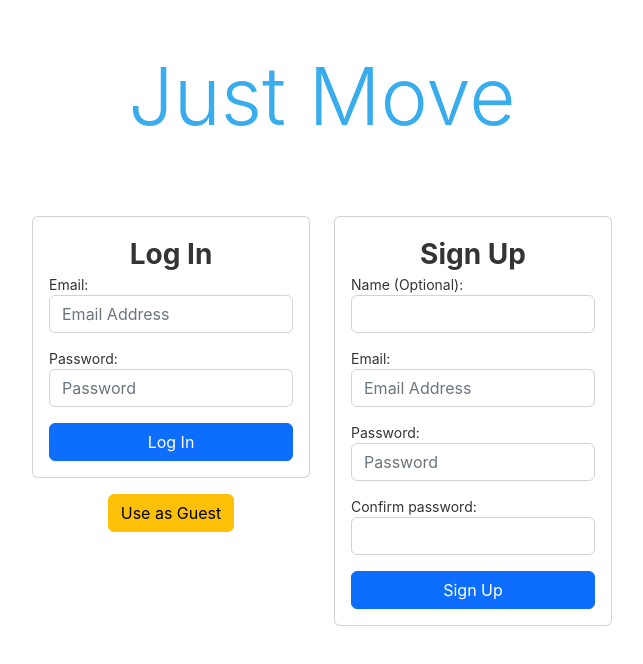
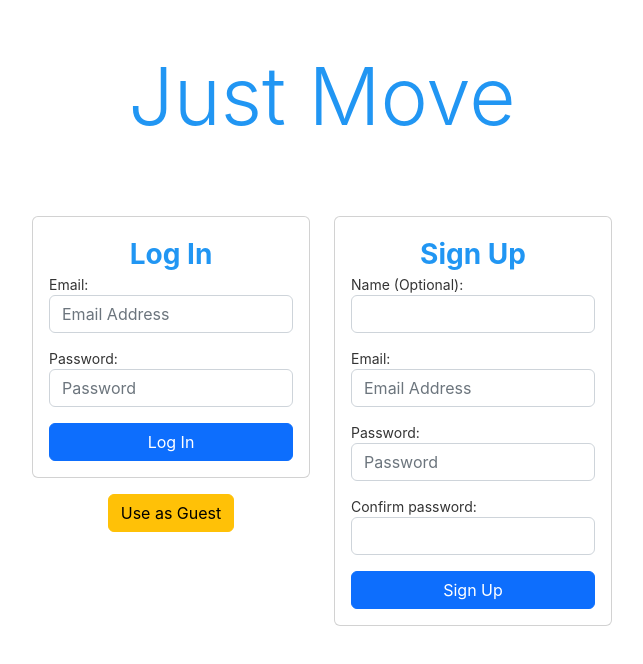
Before and after one commit to goldenwarrior2/Just-Move-115A, a React (Create React App) app in the folder just-move/: page /login in a window 1280 px wide. Shown: the top 664 px of the page, without its empty margins (318-961 px from the left). Built offline with nearby package versions, Linux system fonts and the light colour scheme.

Commit message:
fixed homepage padding and added background color to goals

```diff
--- a/just-move/src/components/UserHomePage/Goal.js
+++ b/just-move/src/components/UserHomePage/Goal.js
@@ -37,7 +37,7 @@ export function Goal({ props, handleDeleteGoal, handleEditGoal }) {
     };
 
     return (
-        <tr>
+        <tr style={{backgroundColor: 'rgba(33, 150, 243, 0.2)'}}>
           <td>{editing ? <input value={startDate} onChange={(e) => setStartDate(e.target.value)} type="text"/> : startDate}</td>
           <td>{editing ? <input value={goal} onChange={(e) => setGoal(e.target.value)} type="text"/> : goal}</td>
           <td>{editing ? <input value={intrinsicMotivation} onChange={(e) => setIntrinsicMotivation(e.target.value)} type="text"/> : intrinsicMotivation}</td>
--- a/just-move/src/components/UserHomePage/SubGoal.js
+++ b/just-move/src/components/UserHomePage/SubGoal.js
@@ -12,7 +12,7 @@ export function SubGoal({props, handleDeletesubGoal,list}){
 
     const [selects,setSelects]=useState();
     return (
-        <tr>
+        <tr style={{backgroundColor: 'rgba(33, 150, 243, 0.2)'}}>
 
         <td>{props.subgoal}</td>
         <td>
--- a/just-move/src/components/UserHomePage/UserHomePage.js
+++ b/just-move/src/components/UserHomePage/UserHomePage.js
@@ -30,6 +30,8 @@ export function UserHomePage() {
   const [errModal, setErrModal] = useState(null);
   const [subgoals, setsubGoals] = useState([]);
   const [GoalList,setGoalList] = useState([]);
+
+  const padding = "100px";
 
   const [addGoalData, setGoalData] = useState({
     startDate: currentDate,
@@ -154,15 +156,19 @@ export function UserHomePage() {
                             </Modal >) : null;
 
   return (
-    <div>
+    <div style={{ display: "flex", flexBasis: "auto"}}>
+    <div style={{ height: "100vh", width: "100vw",
+                  paddingTop: "75px", paddingLeft: padding, paddingRight: padding,
+                  paddingBottom: padding}}>
       {ldSc}
       <div>
-        <button className="btn btn-danger m-2" style={{ position: "absolute", right: 0 }} onClick={handleLogout}>Log Out</button>
+        <div><button className="btn btn-danger m-2" style={{ position: "absolute",
+         right: padding}} onClick={handleLogout}>Log Out</button></div>
         <br></br>
         <div style={{ textAlign: "center" }}>
           <Animation.Slide in={true} placement={React.useState('left')}>
             <h1
-              style={{ color: "#38ACEC" }}>
+              style={{ color: "#2196f3" }}>
               Just Move
             </h1>
           </Animation.Slide>
@@ -192,7 +198,6 @@ export function UserHomePage() {
         >
         </PopupGoalForm>
         <table id="goals-table" className="table mt-5">
-          <Animation.Bounce in={true}>
           <thead>
             <tr>
               <th sope="col">Start Date</th>
@@ -204,8 +209,6 @@ export function UserHomePage() {
               <th scope="col">Progress Bar</th>
               </tr>
           </thead>
-
-          </Animation.Bounce>
           <tbody id="goals-table-body">
             {goals.map((newGoal) => (
               <Goal props={newGoal} key={newGoal.id} handleDeleteGoal={handleDeleteGoal} handleEditGoal={handleEditGoal} />
@@ -225,7 +228,7 @@ export function UserHomePage() {
             onChange={handlesubGoalsChange}
           />
 
-          <IconButton type="submit" icon={<PlusIcon />} appearance="primary" color="cyan">Create</IconButton>
+          <IconButton type="submit" icon={<PlusIcon />} appearance="primary" color="#2196f3">Create</IconButton>
         </form>
 
         <table id="subgoals-table" className="table mt-5">
@@ -248,5 +251,6 @@ export function UserHomePage() {
       </div>
       {modal}
     </div >
+    </div>
   );
 }
--- a/just-move/src/components/login and register/Login.js
+++ b/just-move/src/components/login and register/Login.js
@@ -32,7 +32,8 @@ export function Login() {
   return (
     <form onSubmit={onFormSubmit}>
       <div className="card p-3">
-        <h3 className="heading-5 text-center">Log In</h3>
+        <h3 className="heading-5 text-center"
+            style={{color: '#2196f3'}}>Log In</h3>
         <div>
           <label for="loginEmail">Email:</label>
           <input
--- a/just-move/src/components/login and register/LoginAndRegisterPage.js
+++ b/just-move/src/components/login and register/LoginAndRegisterPage.js
@@ -6,7 +6,7 @@ export function LoginAndRegisterPage() {
 
   return (
     <div className="m-5">
-      <h1 className="display-1 text-center" style={{color: '#38ACEC'}}>Just Move</h1> {/*color is called butterfly blue*/}
+      <h1 className="display-1 text-center" style={{color: '#2196f3'}}>Just Move</h1> {/*color is called butterfly blue*/}
       <div className="row row-cols-4 g-4 mt-5">
         <div className="col"></div>
         <div className="col">
--- a/just-move/src/components/login and register/Register.js
+++ b/just-move/src/components/login and register/Register.js
@@ -40,7 +40,8 @@ export function Register() {
   return (
     <form onSubmit={onFormSubmit}>
       <div className="card p-3">
-        <h3 className="heading-5 text-center">Sign Up</h3>
+        <h3 className="heading-5 text-center"
+            style={{color: '#2196f3'}}>Sign Up</h3>
         <div>
           <label htmlFor="signUpName">Name (Optional):</label>
           <input type="text" className="form-control mb-3" id="signUpName" value={username} onChange={(e) => setName(e.target.value)} />
```
Lines whose indentation alone changed are shown as unchanged.
